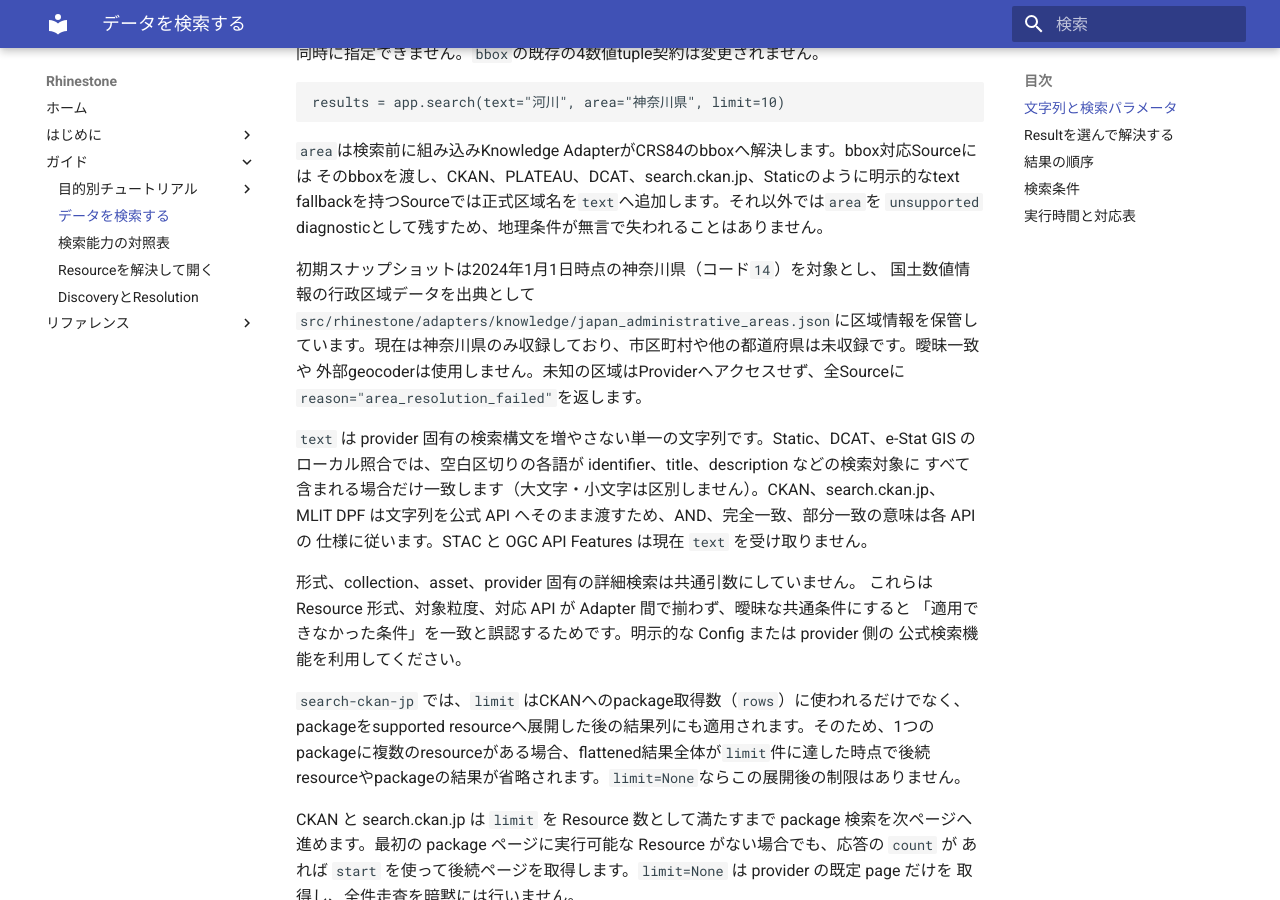
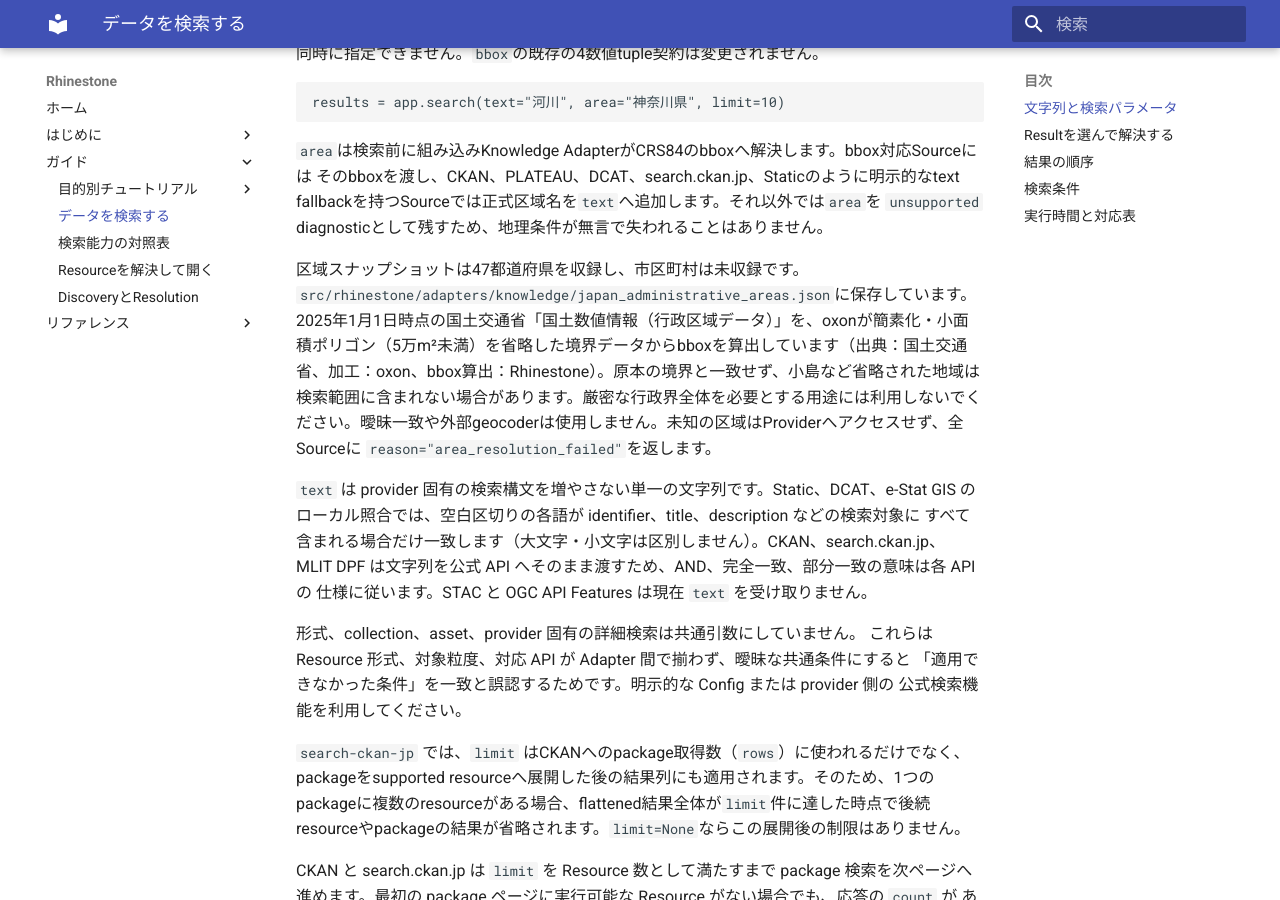
Before and after one commit to u-kitazawa/rhinestone, an MkDocs documentation site: the page built from docs/search.md, in a window 1280 px wide and 900 px high, scrolled down 606 px. Built offline with MkDocs 1.6.1 and Material for MkDocs 9.7.7, drawn with Linux system fonts in a browser that asks for light colours.

Commit message:
Document simplified 2025 coverage and omitted islands

```diff
--- a/docs/search.md
+++ b/docs/search.md
@@ -28,9 +28,7 @@ results = app.search(text="河川", area="神奈川県", limit=10)
 fallbackを持つSourceでは正式区域名を`text`へ追加します。それ以外では`area`を
 `unsupported` diagnosticとして残すため、地理条件が無言で失われることはありません。
 
-初期スナップショットは2024年1月1日時点の神奈川県（コード`14`）を対象とし、
-国土数値情報の行政区域データを出典として`src/rhinestone/adapters/knowledge/japan_administrative_areas.json`に区域情報を保管しています。現在は神奈川県のみ収録しており、市区町村や他の都道府県は未収録です。曖昧一致や
-外部geocoderは使用しません。未知の区域はProviderへアクセスせず、全Sourceに
+区域スナップショットは47都道府県を収録し、市区町村は未収録です。`src/rhinestone/adapters/knowledge/japan_administrative_areas.json`に保存しています。2025年1月1日時点の国土交通省「国土数値情報（行政区域データ）」を、oxonが簡素化・小面積ポリゴン（5万m²未満）を省略した境界データからbboxを算出しています（出典：国土交通省、加工：oxon、bbox算出：Rhinestone）。原本の境界と一致せず、小島など省略された地域は検索範囲に含まれない場合があります。厳密な行政界全体を必要とする用途には利用しないでください。曖昧一致や外部geocoderは使用しません。未知の区域はProviderへアクセスせず、全Sourceに
 `reason="area_resolution_failed"`を返します。
 
 `text` は provider 固有の検索構文を増やさない単一の文字列です。Static、DCAT、e-Stat GIS
```
